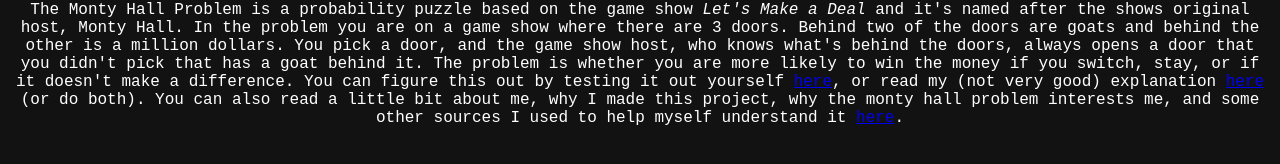
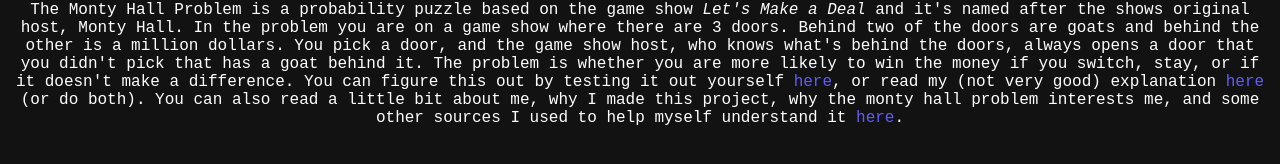
Before and after one commit to Alfonsoce11/MontyHallProblem, a plain HTML site: page index.html in a window 1280 px wide. Shown: the part 146-310 px from the top of the page. Drawn offline with Linux system fonts and the light colour scheme.

Commit message:
added link styles

```diff
--- a/styles.css
+++ b/styles.css
@@ -20,6 +20,10 @@ p {
     text-align: center;
     font-family: var(--font);
     color: var(--font-color)
+}
+a {
+    text-decoration: none;
+    color: #625bff;
 }
 .flex-container {
   display: flex;
```
